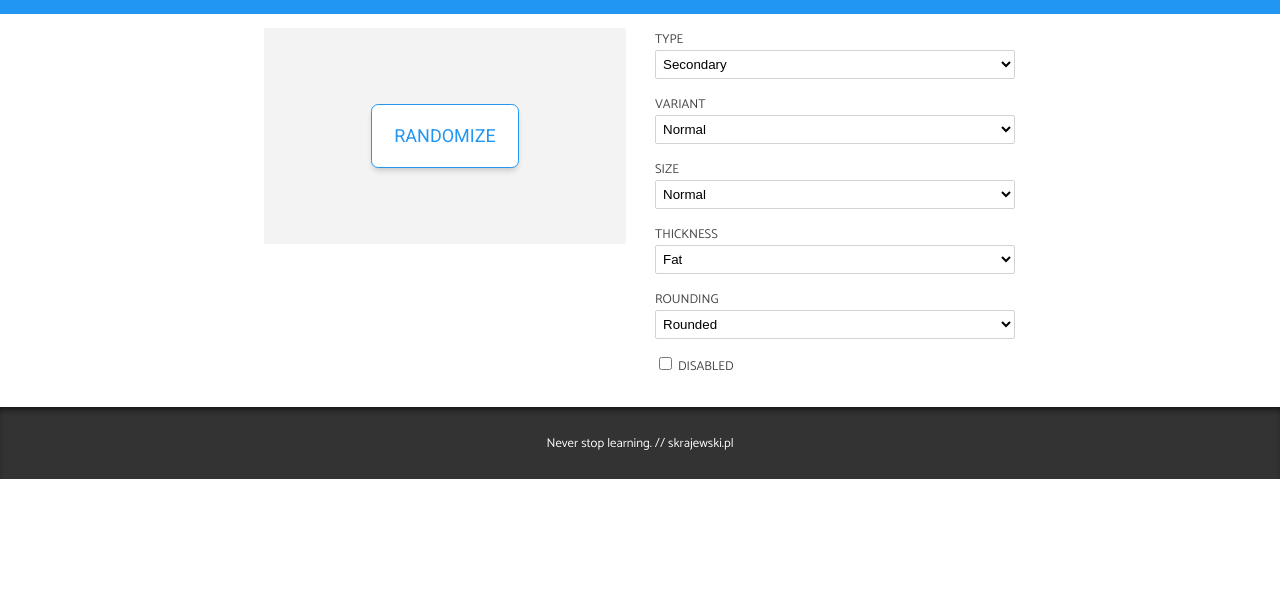
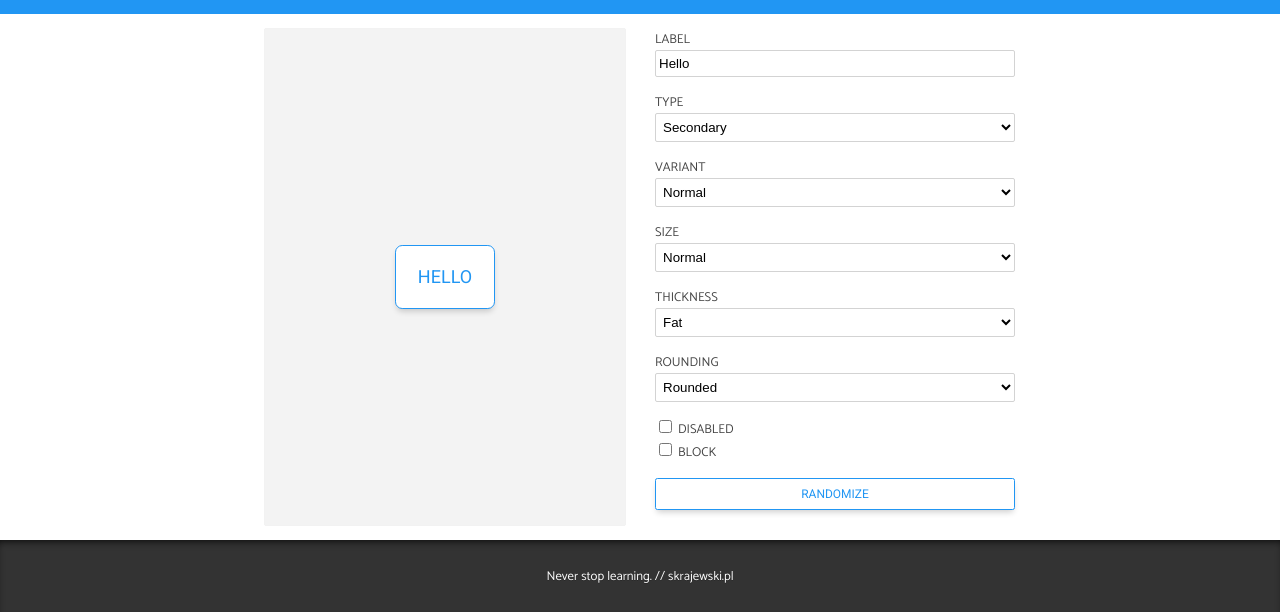
Before and after one commit to skrajewski/the-buttons, a website: page public/index.html at #!/playground in a window 1280 px wide. Shown: the part 277-889 px from the top of the page. Before the commit the page ends 800 px from the top, so only its background shows below. Drawn offline with nearby package versions, Linux system fonts and the light colour scheme; some packages are replaced by stand-ins of ours.

Commit message:
Playground scene improvement

```diff
--- a/public/js/main.js
+++ b/public/js/main.js
@@ -8,8 +8,7 @@ app.config(['$stateProvider', '$urlRouterProvider', function ($stateProvider, $u
         templateUrl: 'views/home.html'
     }).state('explore', {
         url: '/explore',
-        templateUrl: 'views/explore.html',
-        controller: 'ExploreController'
+        templateUrl: 'views/explore.html'
     }).state('playground', {
         url: '/playground',
         templateUrl: 'views/playground.html',
@@ -18,8 +17,6 @@ app.config(['$stateProvider', '$urlRouterProvider', function ($stateProvider, $u
 
     $urlRouterProvider.otherwise('/');
 }]);
-
-app.controller('ExploreController', ['$scope', function ($scope) {}]);
 
 app.controller('PlaygroundController', ['$scope', function ($scope) {
     var randomProperty = function randomProperty(obj) {
@@ -33,7 +30,11 @@ app.controller('PlaygroundController', ['$scope', function ($scope) {
         this.size = randomProperty(this.sizes);
         this.thickness = randomProperty(this.thicknesses);
         this.rounding = randomProperty(this.roundings);
+        this.text = this.texts[this.texts.length * Math.random() << 0];
+        this.block = Math.random() > 0.75;
     };
+
+    this.texts = ['Click', 'Bonjour!', 'Hello', 'Gutten Tag!', 'Delete', 'Select', 'Add something', 'Buy', 'Play', 'Stop', 'Replay', 'Forward', 'Add to calendar', 'Next', 'Previous', 'Witaj', 'Welcome', 'See more', 'Read more'];
 
     this.types = {
         "Default": "",
@@ -68,6 +69,7 @@ app.controller('PlaygroundController', ['$scope', function ($scope) {
     };
 
     this.disabled = false;
+    this.block = false;
 
     this.randomize();
 }]);
--- a/public/views/playground.html
+++ b/public/views/playground.html
@@ -5,14 +5,25 @@
 </section>
 
 <div class="container">
-    <div class="row">
+    <div class="row" style="align-items: stretch;">
         <div class="col">
-            <div id="scene" class="scene" style="font-size: 1.5em;">
-                <button class="button" ng-click="PC.randomize()" ng-class="[PC.type, PC.variant, PC.size, PC.thickness, PC.rounding]" ng-disabled="PC.disabled">Randomize</button>
+            <div style="display: flex; align-items: stretch; height: 100%;">
+                <div id="scene" class="scene" style="font-size: 1.5em; flex: 1;">
+                    <div style="display: flex; align-items: center; height: 100%; justify-content: center;">
+                        <button class="button" ng-class="[PC.type, PC.variant, PC.size, PC.thickness, PC.rounding, {'button-block': PC.block}]" ng-disabled="PC.disabled">
+                            {{ PC.text || 'Click me!' }}
+                        </button>
+                    </div>
+                </div>
             </div>
         </div>
 
         <div class="col">
+            <div class="form-group">
+                <label for="label">Label</label>
+                <input id="label" type="text" class="form-control" ng-model="PC.text" />
+            </div>
+
             <div class="form-group">
                 <label for="type">Type</label>
                 <select id="type" class="form-control" ng-model="PC.type" ng-options="k as v for (v, k) in PC.types"></select>
@@ -42,8 +53,15 @@
                 <label>
                     <input type="checkbox" ng-model="PC.disabled"> Disabled
                 </label>
+
+                <label>
+                    <input type="checkbox" ng-model="PC.block"> Block
+                </label>
+            </div>
+
+            <div class="form-group">
+                <button class="button button-block button-secondary" ng-click="PC.randomize()">Randomize</button>
             </div>
         </div>
     </div>
-
 </div>
--- a/scss/buttons/_merged.scss
+++ b/scss/buttons/_merged.scss
@@ -4,7 +4,6 @@
     box-shadow: 0 4px 6px -2px fade-out(#000, 0.8);
 
     .button {
-        display: table-cell;
         display: inline;
         box-shadow: none;
         margin-right: -0.25rem;
--- a/scss/style.scss
+++ b/scss/style.scss
@@ -4,6 +4,10 @@
 @import "grid";
 @import "helpers";
 @import "color-blindness";
+
+* {
+    box-sizing: border-box;
+}
 
 body {
     margin: 0;
@@ -24,7 +28,6 @@ body {
     padding: 0.2em 0;
     font-size: 0.95em;
     position: fixed;
-    height: 25px;
     width: 100%;
     background-color: #fff;
     top: 0;
@@ -55,7 +58,6 @@ select {
     padding: 3px;
     border-radius: 0.1em;
     display: inline-block;
-    // -webkit-appearance :none;
 }
 
 footer {
@@ -159,10 +161,6 @@ footer {
         font-weight: 300;
         font-size: 2em;
         margin: 0.5em 0;
-    }
-
-    p {
-        // margin: 0;
     }
 
     &:first-of-type {
```
Also changed, not shown: build/js/main.js, public/css/style.css.
